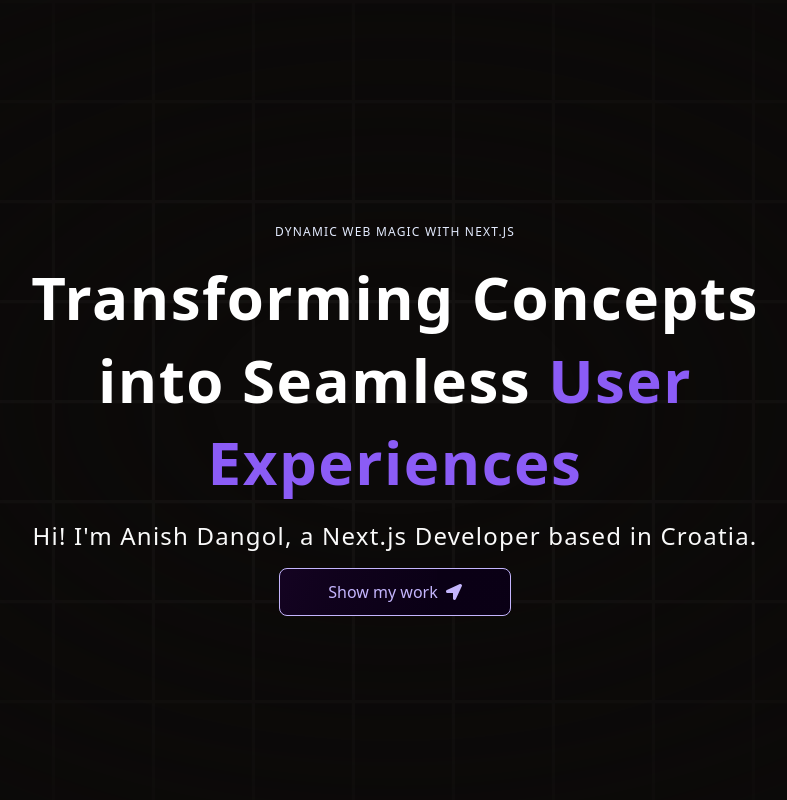
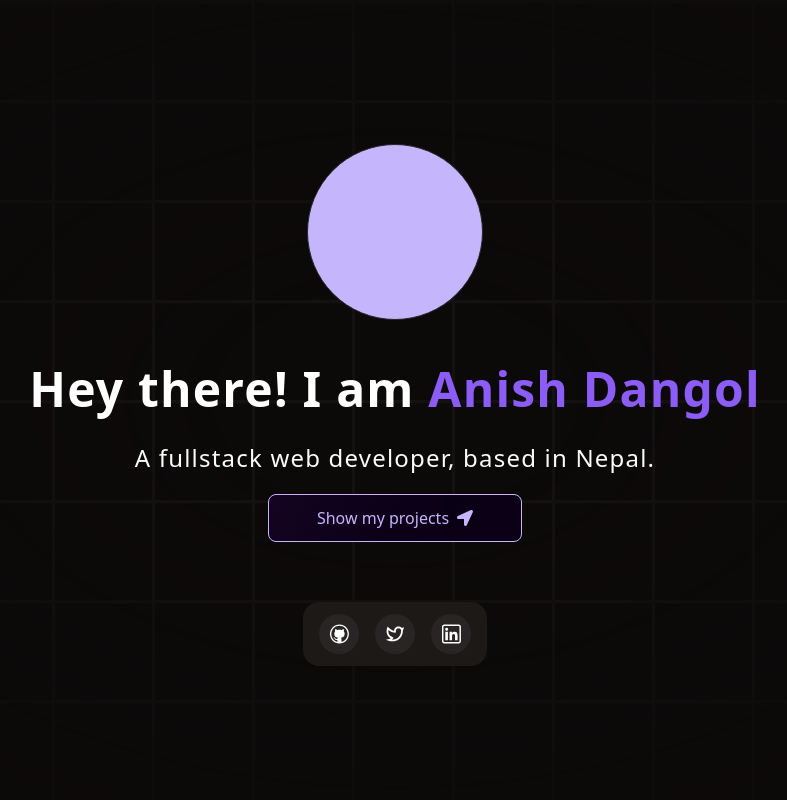
Before and after one commit to dangol-anish/anishdangol, a Next.js app: page / in a window 1280 px wide. Shown: the top 800 px of the page, without its empty margins (245-1032 px from the left). Built offline with nearby package versions, Linux system fonts and the light colour scheme.

Commit message:
TODO: personalize the website

```diff
--- a/components/HeroSection.tsx
+++ b/components/HeroSection.tsx
@@ -1,62 +1,46 @@
 import { FaLocationArrow } from "react-icons/fa";
 import MagicButton from "./ui/MagicButton";
-import { Spotlight } from "./ui/Spotlight";
 import { TextGenerateEffect } from "./ui/TextGenerateEffect";
+import { FloatingDock } from "./ui/floating-dock";
+import { skillset, socialMedia } from "@/data";
 
 function HeroSection() {
   return (
     <div className="pb-20 pt-36">
-      {/**
-       *  UI: Spotlights
-       *  Link: https://ui.aceternity.com/components/spotlight
-       */}
-      {/* <div>
-        <Spotlight
-          className="-top-40 -left-10 md:-left-32 md:-top-20 h-screen"
-          fill="white"
-        />
-        <Spotlight
-          className="h-[80vh] w-[50vw] top-10 left-full"
-          fill="purple"
-        />
-        <Spotlight className="left-80 top-28 h-[80vh] w-[50vw]" fill="blue" />
-      </div> */}
-
-      {/**
-       *  UI: grid
-       *  change bg color to bg-stone-950 and reduce grid color from
-       *  0.2 to 0.03
-       */}
       <div
         className="h-screen w-full dark:bg-stone-950 bg-white dark:bg-grid-white/[0.03] bg-grid-stone-950/[0.2]
        absolute top-0 left-0 flex items-center justify-center"
       >
-        {/* Radial gradient for the container to give a faded look */}
         <div
-          // chnage the bg to bg-stone-950, so it matches the bg color and will blend in
           className="absolute pointer-events-none inset-0 flex items-center justify-center dark:bg-stone-950
          bg-white [mask-image:radial-gradient(ellipse_at_center,transparent_20%,black)]"
         />
       </div>
 
-      <div className="flex justify-center relative my-20 z-10">
-        <div className="max-w-[89vw] md:max-w-2xl lg:max-w-[60vw] flex flex-col items-center justify-center">
-          <p className="uppercase tracking-widest text-xs text-center text-blue-100 max-w-80">
-            Dynamic Web Magic with Next.js
-          </p>
+      <div className="flex justify-center relative  z-10">
+        <div className="max-w-[89vw] md:max-w-2xl lg:max-w-[60vw] flex flex-col items-center justify-center gap-5">
+          <div className="bg-violet-300 h-44 w-44 border rounded-full"></div>
           <TextGenerateEffect
-            words="Transforming Concepts into Seamless User Experiences"
-            className="text-center text-[40px] md:text-5xl lg:text-6xl"
+            words="Hey there! I am Anish Dangol"
+            className="text-center text-[40px] md:text-4xl lg:text-5xl"
           />
-
-          <p className="text-center md:tracking-wider mb-4 text-sm md:text-lg lg:text-2xl">
-            Hi! I&apos;m Anish Dangol, a Next.js Developer based in Croatia.
+          <p className="text-center md:tracking-wider  text-sm md:text-lg lg:text-2xl">
+            A fullstack web developer, based in Nepal.
           </p>
           <MagicButton
-            title="Show my work"
+            title="Show my projects"
             icon={<FaLocationArrow />}
             position="right"
           />
+          <div className="my-10">
+            <FloatingDock
+              items={socialMedia.map((item) => ({
+                title: item.alt,
+                icon: <img src={item.img} alt={item.alt} className="h-6 w-6" />,
+                href: item.href,
+              }))}
+            />
+          </div>
         </div>
       </div>
     </div>
--- a/components/ui/FloatingNav.tsx
+++ b/components/ui/FloatingNav.tsx
@@ -29,7 +29,7 @@
     if (typeof current === "number") {
       let direction = current! - scrollYProgress.getPrevious()!;
 
-      if (scrollYProgress.get() < 0.05) {
+      if (scrollYProgress.get() < 0.01) {
         setVisible(false);
       } else {
         if (direction < 0) {
--- a/components/ui/TextGenerateEffect.tsx
+++ b/components/ui/TextGenerateEffect.tsx
@@ -54,7 +54,7 @@
 
   return (
     <div className={cn("font-bold", className)}>
-      <div className="my-4">
+      <div className="mt-4">
         <div className=" dark:text-white text-black leading-snug tracking-wide">
           {renderWords()}
         </div>
--- a/components/ui/floating-dock.tsx
+++ b/components/ui/floating-dock.tsx
@@ -69,7 +69,7 @@
               >
                 <Link
                   href={item.href}
-                  className="h-10 w-10 rounded-full bg-gray-50 dark:bg-neutral-900 flex items-center justify-center"
+                  className="h-10 w-10 rounded-full bg-gray-50 dark:bg-stone-900 flex items-center justify-center"
                 >
                   <div className="h-4 w-4">{item.icon}</div>
                 </Link>
@@ -95,7 +95,7 @@
       onMouseMove={(e) => mouseX.set(e.pageX)}
       onMouseLeave={() => mouseX.set(Infinity)}
       className={cn(
-        "mx-auto hidden md:flex h-16 gap-4 items-end  rounded-2xl bg-gray-50 dark:bg-neutral-900 px-4 pb-3",
+        "mx-auto hidden md:flex h-16 gap-4 items-end  rounded-2xl bg-gray-50 dark:bg-stone-900 px-4 pb-3",
         className
       )}
     >
@@ -166,7 +166,7 @@
         style={{ width, height }}
         onMouseEnter={() => setHovered(true)}
         onMouseLeave={() => setHovered(false)}
-        className="aspect-square rounded-full bg-gray-200 dark:bg-neutral-800 flex items-center justify-center relative"
+        className="aspect-square rounded-full bg-gray-200 dark:bg-stone-800 flex items-center justify-center relative"
       >
         <AnimatePresence>
           {hovered && (
@@ -174,7 +174,7 @@
               initial={{ opacity: 0, y: 10, x: "-50%" }}
               animate={{ opacity: 1, y: 0, x: "-50%" }}
               exit={{ opacity: 0, y: 2, x: "-50%" }}
-              className="px-2 py-0.5 whitespace-pre rounded-md bg-gray-100 border dark:bg-neutral-800 dark:border-neutral-900 dark:text-white border-gray-200 text-neutral-700 absolute left-1/2 -translate-x-1/2 -top-8 w-fit text-xs"
+              className="px-2 py-0.5 whitespace-pre rounded-md bg-gray-100 border dark:bg-stone-800 dark:border-stone-900 dark:text-white border-gray-200 text-stone-700 absolute left-1/2 -translate-x-1/2 -top-8 w-fit text-xs"
             >
               {title}
             </motion.div>
--- a/data/index.ts
+++ b/data/index.ts
@@ -78,14 +78,20 @@
   {
     id: 1,
     img: "/git.svg",
+    alt: "",
+    href: "#",
   },
   {
     id: 2,
     img: "/twit.svg",
+    alt: "",
+    href: "#",
   },
   {
     id: 3,
     img: "/link.svg",
+    alt: "",
+    href: "#",
   },
 ];
 
```
